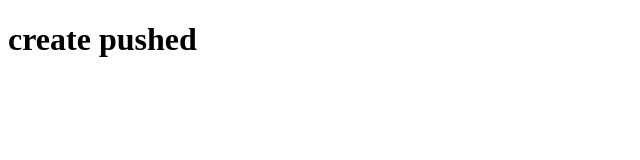
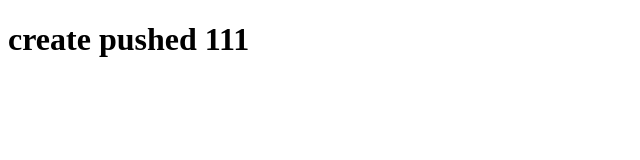
Before and after one commit to Kataru7/senla-trainee, a plain HTML site: page index.html in a window 1280 px wide. Shown: the full height of the page, 0-640 px from the left. Drawn offline with Linux system fonts and the light colour scheme.

Commit message:
change pushed commit

```diff
--- a/index.html
+++ b/index.html
@@ -7,6 +7,6 @@
     <title>Document</title>
 </head>
 <body>
-    <h1>create pushed</h1>
+    <h1>create pushed 111</h1>
 </body>
 </html>
```
